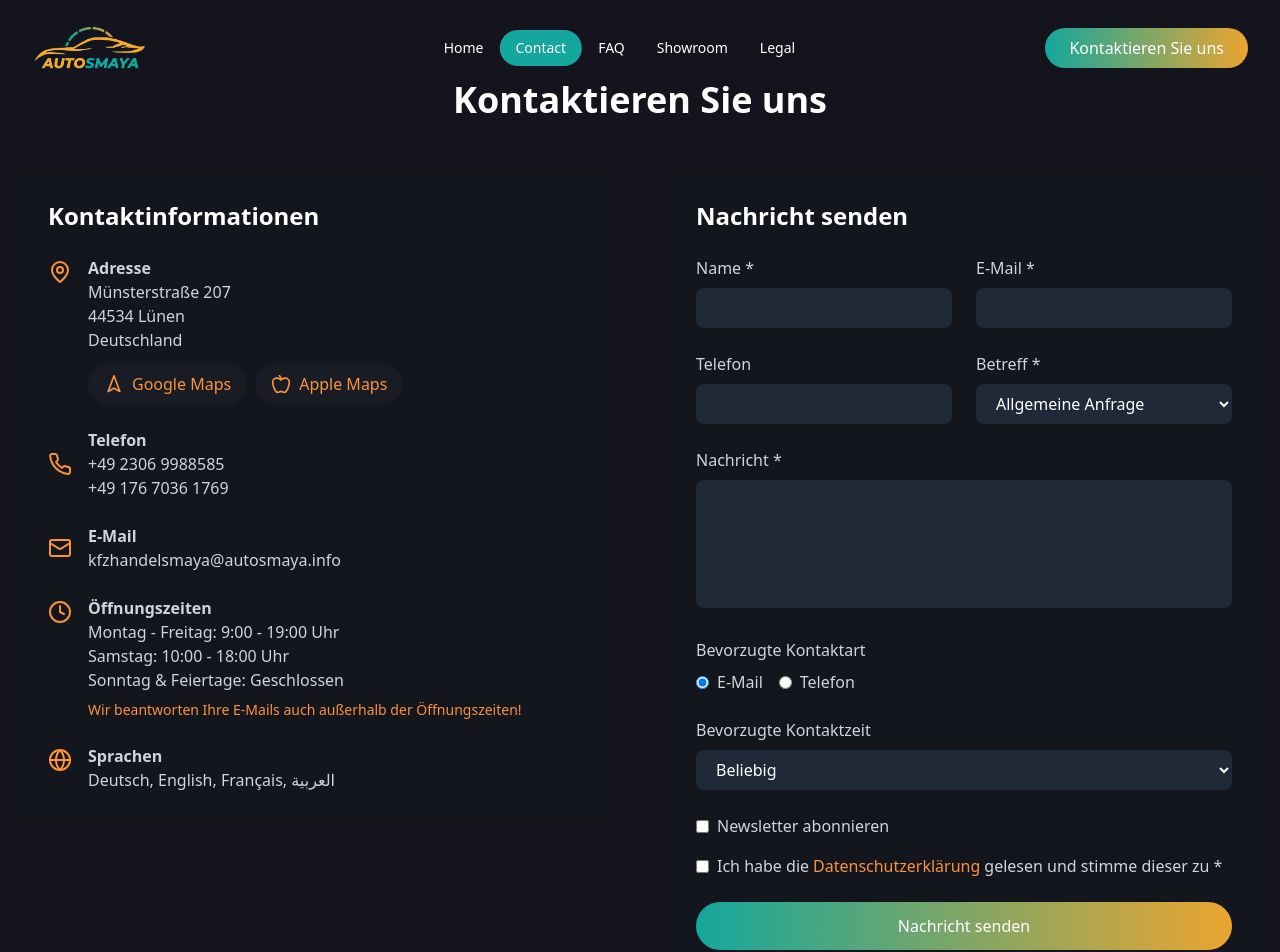
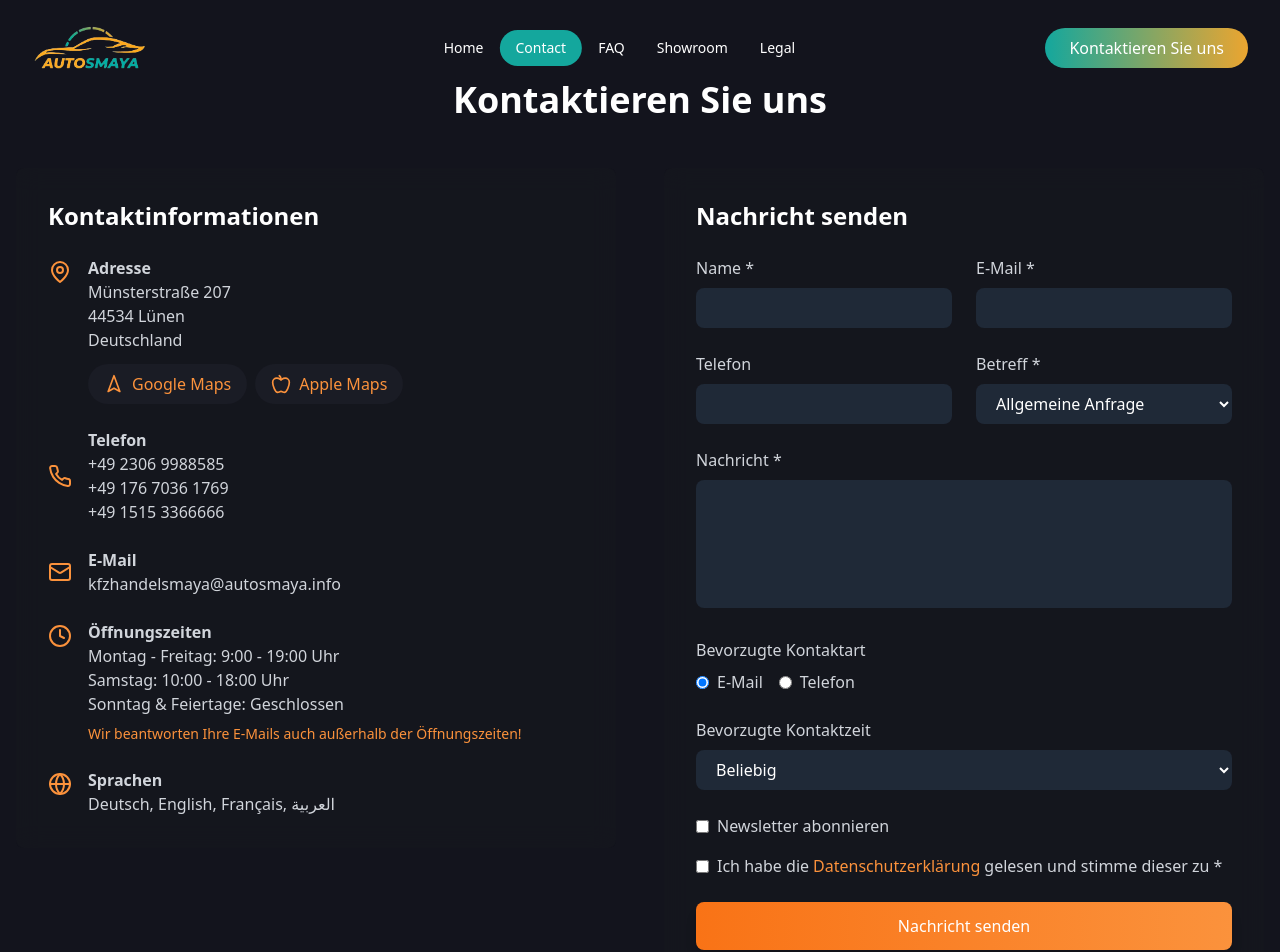
Before and after one commit to SainteOfficial/rndm292487242749724972794, a React (Vite) app: page /contact in a window 1280 px wide. Shown: the top 952 px of the page. Built offline with nearby package versions, Linux system fonts and the light colour scheme.

Commit message:
Auto-Update: 2025-03-09 18:32:24

```diff
--- a/src/components/Footer.tsx
+++ b/src/components/Footer.tsx
@@ -221,6 +221,7 @@ const Footer = () => {
                     <p className="font-medium text-white mb-2">Telefon</p>
                     <p className="text-gray-400">+49 2306 9988585</p>
                     <p className="text-gray-400">+49 176 7036 1769</p>
+                    <p className="text-gray-400">+49 1515 3366666</p>
                   </div>
                 </div>
                 <div className="bg-[#1a1c25] rounded-lg p-4 flex items-start space-x-4">
--- a/src/pages/Contact.tsx
+++ b/src/pages/Contact.tsx
@@ -89,6 +89,7 @@ const Contact = () => {
                     <p className="font-semibold">Telefon</p>
                     <p>+49 2306 9988585</p>
                     <p>+49 176 7036 1769</p>
+                    <p>+49 1515 3366666</p>
                   </div>
                 </div>
 
@@ -170,7 +171,7 @@ const Contact = () => {
                     id="name"
                     value={formData.name}
                     onChange={(e) => setFormData({ ...formData, name: e.target.value })}
-                    className="w-full bg-gray-800 text-white rounded-lg px-4 py-2 focus:outline-none focus:ring-2 focus:ring-orange-400"
+                    className="w-full bg-gray-800 text-white rounded-lg px-4 py-2 focus:outline-none focus:ring-2 focus:ring-orange-400 transition-all duration-300"
                     required
                   />
                 </div>
@@ -184,7 +185,7 @@ const Contact = () => {
                     id="email"
                     value={formData.email}
                     onChange={(e) => setFormData({ ...formData, email: e.target.value })}
-                    className="w-full bg-gray-800 text-white rounded-lg px-4 py-2 focus:outline-none focus:ring-2 focus:ring-orange-400"
+                    className="w-full bg-gray-800 text-white rounded-lg px-4 py-2 focus:outline-none focus:ring-2 focus:ring-orange-400 transition-all duration-300"
                     required
                   />
                 </div>
@@ -200,7 +201,7 @@ const Contact = () => {
                     id="phone"
                     value={formData.phone}
                     onChange={(e) => setFormData({ ...formData, phone: e.target.value })}
-                    className="w-full bg-gray-800 text-white rounded-lg px-4 py-2 focus:outline-none focus:ring-2 focus:ring-orange-400"
+                    className="w-full bg-gray-800 text-white rounded-lg px-4 py-2 focus:outline-none focus:ring-2 focus:ring-orange-400 transition-all duration-300"
                   />
                 </div>
 
@@ -212,13 +213,11 @@ const Contact = () => {
                     id="subject"
                     value={formData.subject}
                     onChange={(e) => setFormData({ ...formData, subject: e.target.value })}
-                    className="w-full bg-gray-800 text-white rounded-lg px-4 py-2 focus:outline-none focus:ring-2 focus:ring-orange-400"
+                    className="w-full bg-gray-800 text-white rounded-lg px-4 py-2 focus:outline-none focus:ring-2 focus:ring-orange-400 transition-all duration-300"
                     required
                   >
                     <option value="Fahrzeuganfrage">Fahrzeuganfrage</option>
                     <option value="Probefahrt">Probefahrt vereinbaren</option>
-                    <option value="Finanzierung">Finanzierungsanfrage</option>
-                    <option value="Service">Service & Wartung</option>
                     <option value="Allgemeine Anfrage">Allgemeine Anfrage</option>
                   </select>
                 </div>
@@ -232,7 +231,7 @@ const Contact = () => {
                   id="message"
                   value={formData.message}
                   onChange={(e) => setFormData({ ...formData, message: e.target.value })}
-                  className="w-full bg-gray-800 text-white rounded-lg px-4 py-2 h-32 resize-none focus:outline-none focus:ring-2 focus:ring-orange-400"
+                  className="w-full bg-gray-800 text-white rounded-lg px-4 py-2 h-32 resize-none focus:outline-none focus:ring-2 focus:ring-orange-400 transition-all duration-300"
                   required
                 />
               </div>
@@ -308,12 +307,16 @@ const Contact = () => {
                 </label>
               </div>
 
-              <button
-                type="submit"
-                className="bg-gradient-to-r from-[#14A79D] to-[#EBA530] text-white px-6 py-3 rounded-full hover:scale-95 transition-transform duration-200 w-full"
-              >
-                Nachricht senden
-              </button>
+              <div className="mt-8">
+                <motion.button
+                  type="submit"
+                  whileHover={{ scale: 1.02 }}
+                  whileTap={{ scale: 0.98 }}
+                  className="w-full bg-gradient-to-r from-orange-500 to-orange-400 text-white py-3 rounded-lg font-medium shadow-lg hover:shadow-orange-500/20 transition-all duration-300"
+                >
+                  Nachricht senden
+                </motion.button>
+              </div>
 
               <p className="text-gray-400 text-sm text-center">
                 * Pflichtfelder
```
